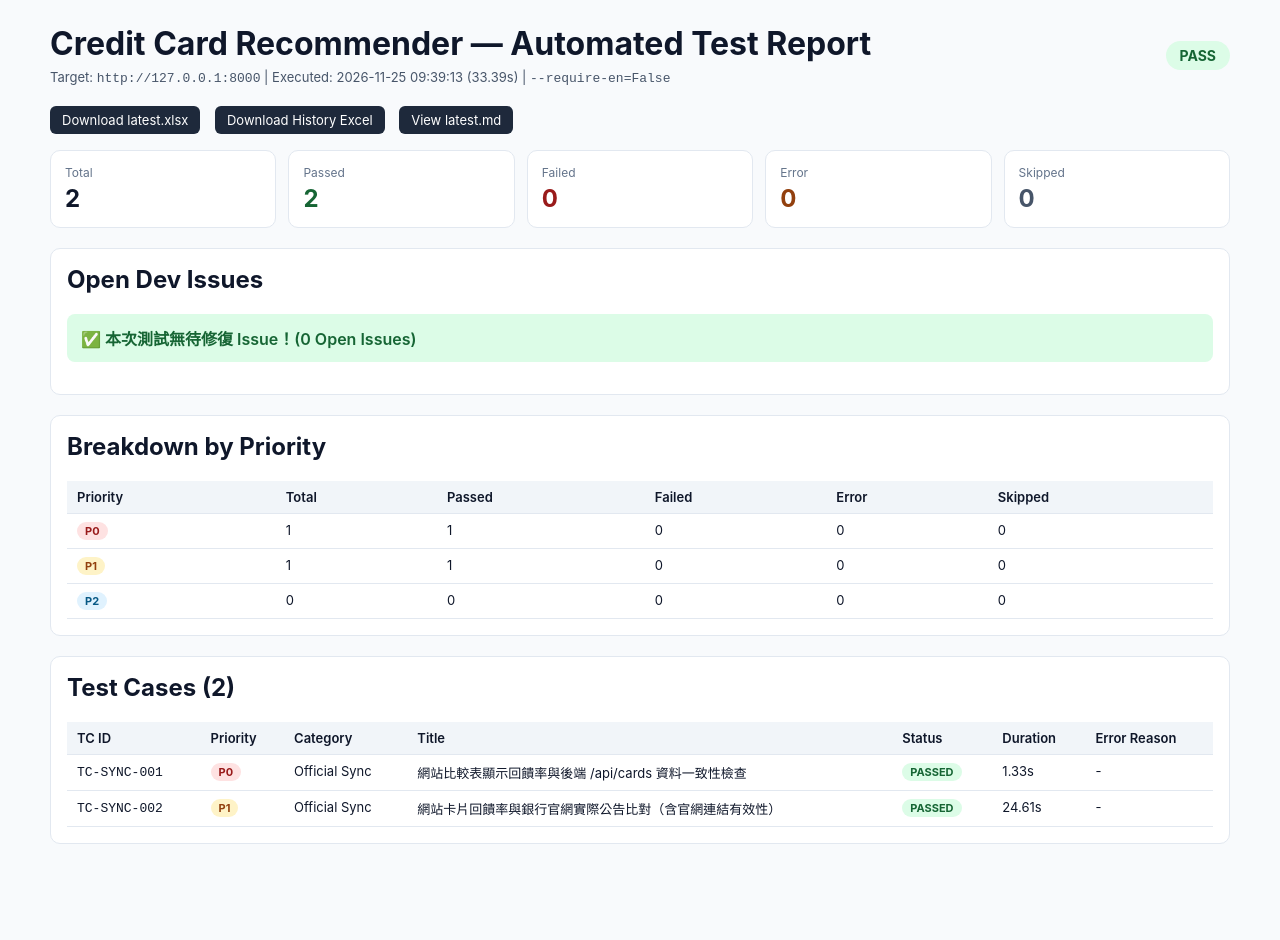
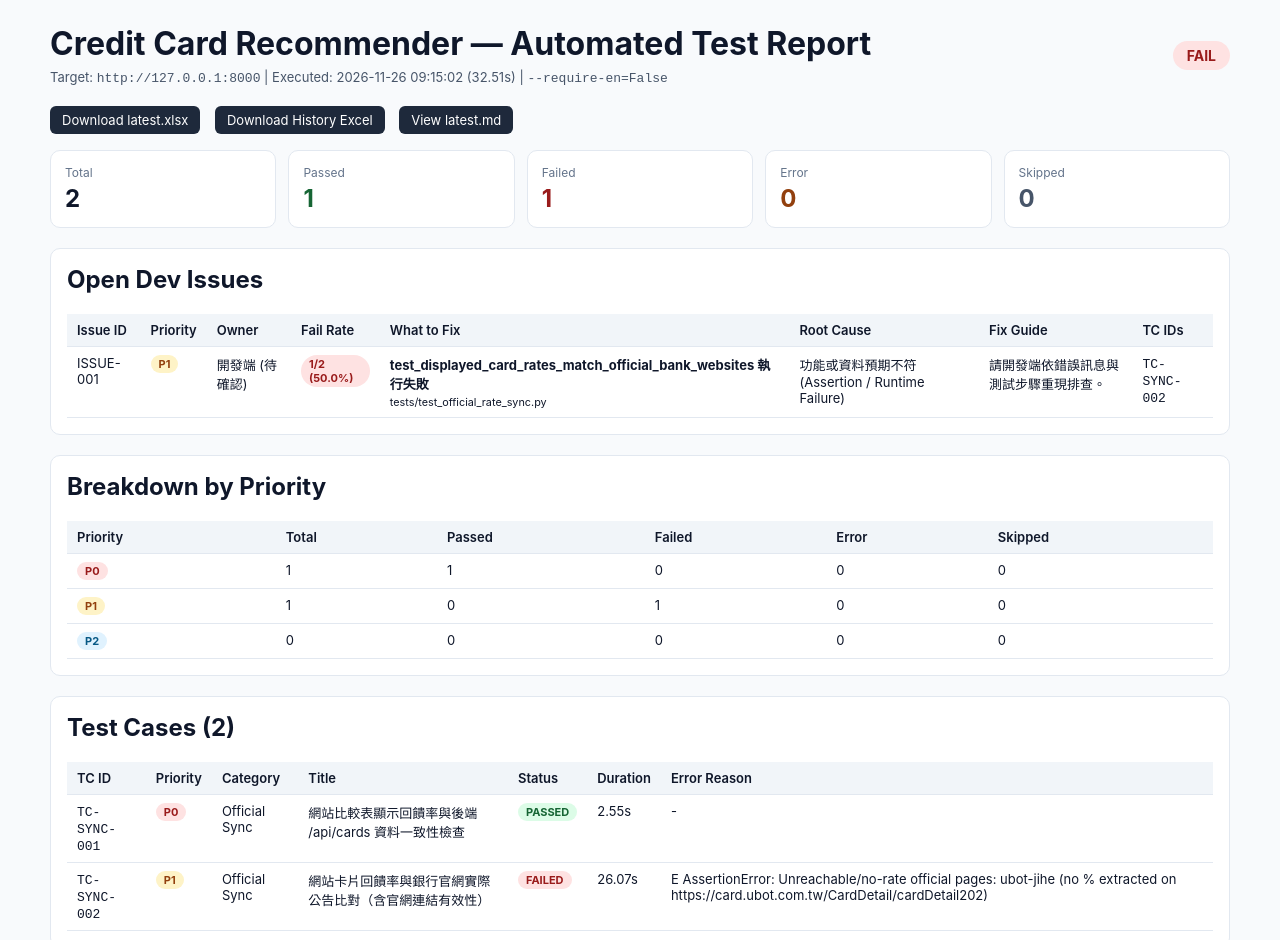
Before and after one commit to huangyj915/credit_card_test, a plain HTML site: page index.html in a window 1280 px wide. Shown: the top 940 px of the page. Before the commit the page ends 888 px from the top, so only its background shows below. Drawn offline with Linux system fonts and the light colour scheme.

Commit message:
deploy: 7641518d8cf95ebf792d3b963b2eef4e486f6b55

```diff
--- a/index.html
+++ b/index.html
@@ -37,10 +37,10 @@
       <div>
         <h1 style="margin:0 0 6px;">Credit Card Recommender — Automated Test Report</h1>
         <div style="font-size:13px;color:#475569;">
-          Target: <code>http://127.0.0.1:8000</code> | Executed: 2026-11-25 09:39:13 (33.39s) | <code>--require-en=False</code>
+          Target: <code>http://127.0.0.1:8000</code> | Executed: 2026-11-26 09:15:02 (32.51s) | <code>--require-en=False</code>
         </div>
       </div>
-      <span class="badge badge-pass">PASS</span>
+      <span class="badge badge-fail">FAIL</span>
     </header>
 
     <div class="downloads" style="margin-bottom:16px;">
@@ -51,22 +51,22 @@
 
     <div class="cards">
       <div class="card"><div class="k">Total</div><div class="v">2</div></div>
-      <div class="card"><div class="k">Passed</div><div class="v" style="color:#166534;">2</div></div>
-      <div class="card"><div class="k">Failed</div><div class="v" style="color:#991b1b;">0</div></div>
+      <div class="card"><div class="k">Passed</div><div class="v" style="color:#166534;">1</div></div>
+      <div class="card"><div class="k">Failed</div><div class="v" style="color:#991b1b;">1</div></div>
       <div class="card"><div class="k">Error</div><div class="v" style="color:#92400e;">0</div></div>
       <div class="card"><div class="k">Skipped</div><div class="v" style="color:#475569;">0</div></div>
     </div>
 
     <div class="panel">
       <h2 style="margin-top:0;">Open Dev Issues</h2>
-      <p class='ok-box'>✅ 本次測試無待修復 Issue！(0 Open Issues)</p>
+      <table><thead><tr><th>Issue ID</th><th>Priority</th><th>Owner</th><th>Fail Rate</th><th>What to Fix</th><th>Root Cause</th><th>Fix Guide</th><th>TC IDs</th></tr></thead><tbody><tr><td>ISSUE-001</td><td><span class='pill prio-p1'>P1</span></td><td>開發端 (待確認)</td><td><span class='pill st-failed'>1/2 (50.0%)</span></td><td><strong>test_displayed_card_rates_match_official_bank_websites 執行失敗</strong><br><small>tests/test_official_rate_sync.py</small></td><td>功能或資料預期不符 (Assertion / Runtime Failure)</td><td>請開發端依錯誤訊息與測試步驟重現排查。</td><td><code>TC-SYNC-002</code></td></tr></tbody></table>
     </div>
 
     <div class="panel">
       <h2 style="margin-top:0;">Breakdown by Priority</h2>
       <table>
         <thead><tr><th>Priority</th><th>Total</th><th>Passed</th><th>Failed</th><th>Error</th><th>Skipped</th></tr></thead>
-        <tbody><tr><td><span class='pill prio-p0'>P0</span></td><td>1</td><td>1</td><td>0</td><td>0</td><td>0</td></tr><tr><td><span class='pill prio-p1'>P1</span></td><td>1</td><td>1</td><td>0</td><td>0</td><td>0</td></tr><tr><td><span class='pill prio-p2'>P2</span></td><td>0</td><td>0</td><td>0</td><td>0</td><td>0</td></tr></tbody>
+        <tbody><tr><td><span class='pill prio-p0'>P0</span></td><td>1</td><td>1</td><td>0</td><td>0</td><td>0</td></tr><tr><td><span class='pill prio-p1'>P1</span></td><td>1</td><td>0</td><td>1</td><td>0</td><td>0</td></tr><tr><td><span class='pill prio-p2'>P2</span></td><td>0</td><td>0</td><td>0</td><td>0</td><td>0</td></tr></tbody>
       </table>
     </div>
 
@@ -74,7 +74,7 @@
       <h2 style="margin-top:0;">Test Cases (2)</h2>
       <table>
         <thead><tr><th>TC ID</th><th>Priority</th><th>Category</th><th>Title</th><th>Status</th><th>Duration</th><th>Error Reason</th></tr></thead>
-        <tbody><tr><td><code>TC-SYNC-001</code></td><td><span class='pill prio-p0'>P0</span></td><td>Official Sync</td><td>網站比較表顯示回饋率與後端 /api/cards 資料一致性檢查</td><td><span class='pill st-passed'>PASSED</span></td><td>1.33s</td><td>-</td></tr><tr><td><code>TC-SYNC-002</code></td><td><span class='pill prio-p1'>P1</span></td><td>Official Sync</td><td>網站卡片回饋率與銀行官網實際公告比對（含官網連結有效性）</td><td><span class='pill st-passed'>PASSED</span></td><td>24.61s</td><td>-</td></tr></tbody>
+        <tbody><tr><td><code>TC-SYNC-001</code></td><td><span class='pill prio-p0'>P0</span></td><td>Official Sync</td><td>網站比較表顯示回饋率與後端 /api/cards 資料一致性檢查</td><td><span class='pill st-passed'>PASSED</span></td><td>2.55s</td><td>-</td></tr><tr><td><code>TC-SYNC-002</code></td><td><span class='pill prio-p1'>P1</span></td><td>Official Sync</td><td>網站卡片回饋率與銀行官網實際公告比對（含官網連結有效性）</td><td><span class='pill st-failed'>FAILED</span></td><td>26.07s</td><td>E   AssertionError: Unreachable/no-rate official pages: ubot-jihe (no % extracted on https://card.ubot.com.tw/CardDetail/cardDetail202)</td></tr></tbody>
       </table>
     </div>
   </div>
```
Also changed, not shown: 3 other files.
